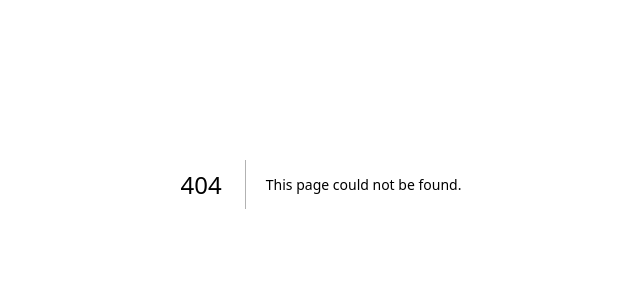
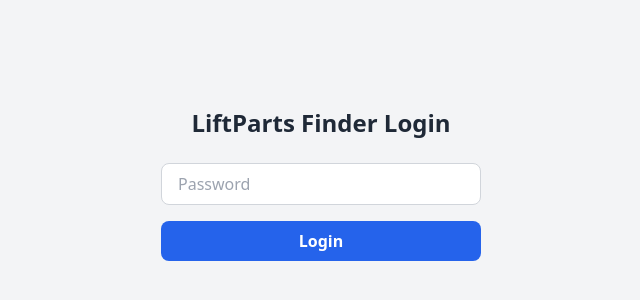
Before and after one commit to Zied-LPF/liftparts-finder, a Next.js app: page /login in a window 1280 px wide. Before the commit this address had no page. Shown: the part 216-516 px from the top of the page, without its empty margins (319-959 px from the left). Built offline with nearby package versions, Linux system fonts and the light colour scheme.

Commit message:
Fix login and enable immediate search after login; update cookie handling

```diff
--- /dev/null
+++ b/pages/api/login.ts
@@ -0,0 +1,16 @@
+import type { NextApiRequest, NextApiResponse } from 'next'
+
+export default function handler(req: NextApiRequest, res: NextApiResponse) {
+  const { password } = req.body
+
+  if (password === process.env.LOGIN_PASSWORD) {
+    // 🔹 Cookie accessible côté client (pas HttpOnly)
+    res.setHeader(
+      'Set-Cookie',
+      'lpf_auth=1; Path=/; Max-Age=86400; SameSite=Lax'
+    )
+    return res.status(200).json({ success: true })
+  }
+
+  return res.status(401).json({ error: 'Invalid password' })
+}
--- a/pages/index.tsx
+++ b/pages/index.tsx
@@ -1,6 +1,7 @@
 "use client"
 
-import { useState, useMemo } from "react"
+import { useState, useMemo, useEffect } from "react"
+import { useRouter } from 'next/router'
 import type { SupplierResult } from "../lib/types"
 import Search from "../components/Search"
 import Link from 'next/link'
@@ -17,6 +18,9 @@ function getLogoForSupplier(supplier: string): string | undefined {
 }
 
 export default function Home() {
+  const router = useRouter()
+  const [loggedIn, setLoggedIn] = useState(false)
+
   const [query, setQuery] = useState("")
   const [results, setResults] = useState<SupplierResult[]>([])
   const [loading, setLoading] = useState(false)
@@ -31,6 +35,32 @@ export default function Home() {
   const [zoomImage, setZoomImage] = useState<string | null>(null)
 
   const suppliers = ["MySodimas", "ElevatorShop"]
+
+  // 🔹 Check cookie au chargement + après navigation
+  useEffect(() => {
+    const checkAuth = () => setLoggedIn(document.cookie.includes('lpf_auth=1'))
+    checkAuth()
+    router.events.on('routeChangeComplete', checkAuth)
+    return () => router.events.off('routeChangeComplete', checkAuth)
+  }, [router.events])
+
+    // 🔹 Détection login immédiat via event custom
+  useEffect(() => {
+    const handleLoginEvent = () => setLoggedIn(true)
+    window.addEventListener('lpf_login', handleLoginEvent)
+    return () => window.removeEventListener('lpf_login', handleLoginEvent)
+  }, [])
+
+  // 🔹 Login / Logout handlers
+  const handleLogout = () => {
+    document.cookie = 'lpf_auth=; Path=/; Max-Age=0;'
+    setLoggedIn(false)
+    router.push('/login')
+  }
+
+  const handleLogin = () => {
+    router.push('/login')
+  }
 
   const handleSearch = async () => {
     if (!query) return
@@ -110,7 +140,7 @@ export default function Home() {
           {/* DARK MODE TOGGLE */}
           <button
             onClick={() => setDarkMode(!darkMode)}
-            className="absolute top-6 right-6 z-50"
+            className="absolute top-6 right-28 z-50"
           >
             <div className="relative w-14 h-8 flex items-center
                             bg-white/70 dark:bg-gray-800/70
@@ -127,6 +157,14 @@ export default function Home() {
                             ${darkMode ? "translate-x-6" : "translate-x-0"}`}
               />
             </div>
+          </button>
+
+          {/* LOGIN / LOGOUT BUTTON */}
+          <button
+            onClick={loggedIn ? handleLogout : handleLogin}
+            className="absolute top-6 right-6 z-50 px-4 py-2 rounded-lg bg-blue-600 text-white hover:bg-blue-700 transition"
+          >
+            {loggedIn ? "Logout" : "Login"}
           </button>
 
           {/* IMAGE DE FOND */}
@@ -168,7 +206,14 @@ export default function Home() {
               setQuery={setQuery}
               handleSearch={handleSearch}
               loading={loading}
+              disabled={!loggedIn} // 🔹 Bloqué si non connecté
             />
+
+            {!loggedIn && (
+              <p className="text-red-500 text-sm mt-2 text-center">
+                Veuillez vous connecter pour utiliser la recherche.
+              </p>
+            )}
 
             {/* TRI */}
             {results.length > 0 && (
--- /dev/null
+++ b/pages/login.tsx
@@ -0,0 +1,62 @@
+"use client"
+
+import { useState } from 'react'
+import { useRouter } from 'next/router'
+
+export default function Login() {
+  const [password, setPassword] = useState('')
+  const router = useRouter()
+
+  async function handleLogin(e: React.FormEvent<HTMLFormElement>) {
+    e.preventDefault()
+
+    try {
+      const res = await fetch('/api/login', {
+        method: 'POST',
+        headers: { 'Content-Type': 'application/json' },
+        body: JSON.stringify({ password })
+      })
+
+      if (res.ok) {
+        // 🔹 Cookie côté client pour Home.tsx
+        document.cookie = 'lpf_auth=1; Path=/; Max-Age=86400'
+
+        // 🔹 Déclenchement event custom pour Home
+        window.dispatchEvent(new Event('lpf_login'))
+
+        // 🔹 Redirection vers Home
+        router.replace('/')
+      } else {
+        alert('Wrong password')
+      }
+    } catch (err) {
+      console.error(err)
+      alert('Erreur réseau, réessayez')
+    }
+  }
+
+  return (
+    <div className="min-h-screen flex flex-col items-center justify-center bg-gray-100 dark:bg-gray-900 p-6">
+      <h1 className="text-2xl font-bold mb-6 text-gray-800 dark:text-white">
+        LiftParts Finder Login
+      </h1>
+
+      <form onSubmit={handleLogin} className="flex flex-col gap-4 w-full max-w-xs">
+        <input
+          type="password"
+          placeholder="Password"
+          value={password}
+          onChange={(e) => setPassword(e.target.value)}
+          className="px-4 py-2 rounded-lg border border-gray-300 dark:border-gray-700 bg-white dark:bg-gray-800 text-gray-800 dark:text-white focus:outline-none focus:ring-2 focus:ring-blue-500"
+        />
+
+        <button
+          type="submit"
+          className="px-4 py-2 rounded-lg bg-blue-600 text-white font-semibold hover:bg-blue-700 transition"
+        >
+          Login
+        </button>
+      </form>
+    </div>
+  )
+}
```
